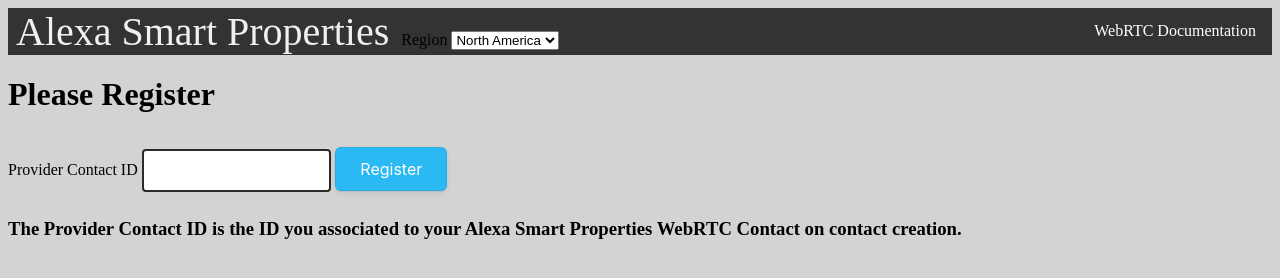
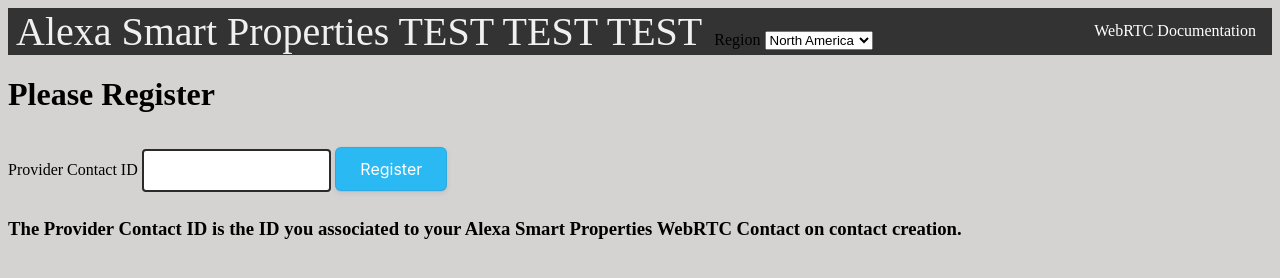
Before and after one commit to CiprianDaniel/webrtc, a website with bundled scripts: page client/index.html in a window 1280 px wide. Built offline with nearby package versions, Linux system fonts and the light colour scheme; no server answers.

Commit message:
Update index.html

```diff
--- a/client/index.html
+++ b/client/index.html
@@ -7,7 +7,7 @@
 
 <body>
     <ul>
-        <span class="label">Alexa Smart Properties</span>
+        <span class="label">Alexa Smart Properties TEST TEST TEST</span>
         <label>Region</label>
         <select id="alexa-region">
             <option value="NA">North America</option>
```
